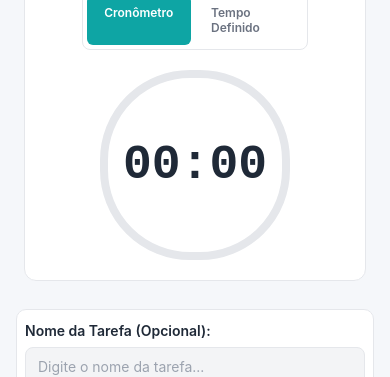
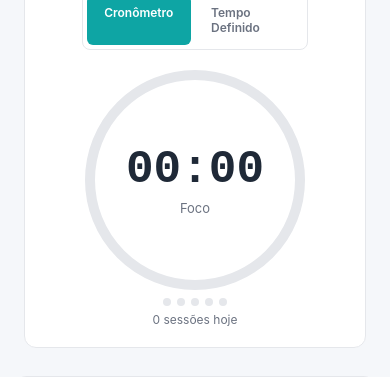
Before and after one commit to PedroCruzDm/Orbis_App, a React Native app: screen / in a window 390 px wide. Both pictures are taken after a click on the button "Modo Foco". Shown: the part 229-606 px from the top of the page. Built offline with nearby package versions, Linux system fonts and the light colour scheme; no server answers.

Commit message:
Atualização da interface do Modo Foco

```diff
--- a/src/components/foco/modo_foco.jsx
+++ b/src/components/foco/modo_foco.jsx
@@ -1,5 +1,6 @@
 import React, { useEffect, useRef, useState } from "react";
 import { View, Text, StyleSheet, TouchableOpacity, ScrollView, TextInput, FlatList, Dimensions, Modal, Alert } from "react-native";
+import Svg, { Circle } from 'react-native-svg';
 import { MaterialCommunityIcons } from "@expo/vector-icons";
 import { formatHMS } from "../../services/evaluator";
 import { onAuthStateChanged } from "firebase/auth";
@@ -41,6 +42,12 @@ export default function Modo_Foco() {
   const [consecutiveDays, setConsecutiveDays] = useState(0);
   const timerRef = useRef(null);
 
+  const formatMMSS = (secs) => {
+    const m = Math.floor(secs / 60);
+    const s = secs % 60;
+    return `${String(m).padStart(2, '0')}:${String(s).padStart(2, '0')}`;
+  };
+
   const sortHistoryRecords = (list = []) => {
     return [...list].sort((a, b) => toDateMs(b.timestamp || b.date || b.id) - toDateMs(a.timestamp || a.date || a.id));
   };
@@ -159,25 +166,18 @@ export default function Modo_Foco() {
     }
   };
 
-  // Ao logar, carrega dados de foco do usuário (com defaults 0 se vazio)
-  useEffect(() => {
-    const unsub = onAuthStateChanged(auth, async (user) => {
-      if (!user) {
-        setUserUid(null);
-        setXpToday(0);
-        setXpTotal(0);
-        return;
-      }
-      setUserUid(user.uid);
+  // Função para recarregar dados do histórico
+  const reloadFocusHistory = async (uid) => {
+    if (!uid) return;
     try {
-        const data = await getUser(user.uid);
+      const data = await getUser(uid);
       const foco = data?.ferramentas?.foco || {};
       const tarefas = foco?.tarefas || {};
       const pontos = foco?.pontos || {};
       const nivel = foco?.nivel || {};
 
       // Prune listas temporárias conforme política
-        const pruned = await pruneTemporaryLists(user.uid);
+      const pruned = await pruneTemporaryLists(uid);
       const historicoList = pruned && Array.isArray(pruned.historico)
         ? pruned.historico
         : Array.isArray(tarefas.listaHistorico) ? tarefas.listaHistorico : [];
@@ -192,12 +192,32 @@ export default function Modo_Foco() {
       setPointsToday(typeof pontos.pontosHoje === "number" ? pontos.pontosHoje : 0);
       setXpToday(typeof nivel.xpHoje === "number" ? nivel.xpHoje : 0);
     } catch (e) {
-        // Mantém defaults locais se houver erro
-      }
+      console.error("Erro ao recarregar histórico:", e);
+    }
+  };
+
+  // Ao logar, carrega dados de foco do usuário (com defaults 0 se vazio)
+  useEffect(() => {
+    const unsub = onAuthStateChanged(auth, async (user) => {
+      if (!user) {
+        setUserUid(null);
+        setXpToday(0);
+        setXpTotal(0);
+        return;
+      }
+      setUserUid(user.uid);
+      await reloadFocusHistory(user.uid);
     });
     return () => unsub();
   }, []);
 
+  // Recarrega dados quando o modal de histórico é aberto (mas apenas se o timer não estiver rodando)
+  useEffect(() => {
+    if (showHistoryModal && userUid && !running) {
+      reloadFocusHistory(userUid);
+    }
+  }, [showHistoryModal, userUid]);
+
   const onStopAndValidate = async () => {
     setRunning(false);
     let validationResult = null;
@@ -205,12 +225,15 @@ export default function Modo_Foco() {
     if (timerMode === 'cronometro') {
 
       // Modo cronômetro: XP (5-10) após 20min; falha se <20min
-      const minutes = Math.floor(elapsed / 60);
+      const minutes = Math.floor(elapsed / 60);  // Bônus: +2 XP a cada 10 minutos extras
       if (minutes >= 20) {
-        const xpGenerated = Math.floor(Math.random() * 6) + 5; // 5-10
+        const baseXp = Math.floor(Math.random() * 6) + 5; // 5-10
+        const extraMinutes = minutes - 20; // Minutos além dos 20 iniciais
+        const bonusXp = Math.floor(extraMinutes / 10) * 2; // +2 XP a cada 10 min
+        const xpGenerated = baseXp + bonusXp;
         validationResult = {
           status: 'Sucesso',
-          message: 'Foco Profundo Concluído! Excelente trabalho.',
+          message: `Foco Profundo Concluído! Excelente trabalho.${bonusXp > 0 ? ` +${bonusXp} XP bônus!` : ''}`,
           xp: xpGenerated
         };
       } else {
@@ -439,30 +462,64 @@ export default function Modo_Foco() {
         </View>
 
           <View style={styles.timerCircle}>
-            {timerMode === 'cronometro' ? (
-              <Text style={styles.timerText}>
-                {String(Math.floor(elapsed / 60)).padStart(2, '0')}:{String(elapsed % 60).padStart(2, '0')}
-              </Text>
-            ) : (
-              <View style={styles.timerCountdown}>
-                {elapsed >= customTime ? (
-                  <>
-                    <Text style={[styles.timerText, { color: '#10B981', fontSize: 40 }]} numberOfLines={1}>
-                      +{String(Math.floor((elapsed - customTime) / 60)).padStart(2, '0')}:{String((elapsed - customTime) % 60).padStart(2, '0')}
-                    </Text>
-                    <Text style={styles.timerSubtext}>tempo extra</Text>
-                  </>
-                ) : (
-                  <>
-                    <Text style={styles.timerText}>
-                      {String(Math.floor((customTime - elapsed) / 60)).padStart(2, '0')}:{String((customTime - elapsed) % 60).padStart(2, '0')}
-                    </Text>
-                    <Text style={styles.timerSubtext}>de {Math.floor(customTime / 60)} min</Text>
-                  </>
-                )}
-              </View>
-            )}
-          </View>
+            {/* Circular progress */}
+            {(() => {
+              const size = 220;
+              const strokeWidth = 10;
+              const radius = (size - strokeWidth) / 2;
+              const circumference = 2 * Math.PI * radius;
+              const total = timerMode === 'tempo' ? customTime : 1500; // 25min padrão para cronômetro
+              const effectiveElapsed = timerMode === 'tempo' ? Math.min(elapsed, customTime) : elapsed % total;
+              const pct = Math.max(0, Math.min(100, Math.round((effectiveElapsed / total) * 100)));
+              const dashOffset = circumference - (pct / 100) * circumference;
+              const label = selectedCategory === 'descanso' ? 'Pausa Curta' : (currentFocusTaskName?.trim() || (currentCategory?.label || 'Foco'));
+              const timeText = timerMode === 'tempo'
+                ? (elapsed >= customTime ? `+${formatMMSS(elapsed - customTime)}` : formatMMSS(customTime - elapsed))
+                : (elapsed >= 3600 ? formatHMS(elapsed) : formatMMSS(elapsed));
+              return (
+                <View style={{ width: size, height: size, alignItems: 'center', justifyContent: 'center' }}>
+                  <Svg width={size} height={size} style={styles.timerSvg}>
+                    <Circle cx={size/2} cy={size/2} r={radius} stroke="#E5E7EB" strokeWidth={strokeWidth} fill="none" />
+                    <Circle
+                      cx={size/2}
+                      cy={size/2}
+                      r={radius}
+                      stroke="#10B981"
+                      strokeWidth={strokeWidth}
+                      fill="none"
+                      strokeDasharray={circumference}
+                      strokeDashoffset={dashOffset}
+                      strokeLinecap="round"
+                      transform={`rotate(-270 ${size/2} ${size/2})`}
+                    />
+                  </Svg>
+                  <View style={styles.timerCenter}>
+                    <Text style={[styles.timerValueText, elapsed >= 3600 && { fontSize: 40 }]} numberOfLines={1} adjustsFontSizeToFit>
+                      {timeText}
+                    </Text>
+                    <Text style={styles.timerLabelText}>{label}</Text>
+                  </View>
+                </View>
+              );
+            })()}
+          </View>
+
+          {/* Dots + sessões hoje */}
+          {(() => {
+            const todayStr = new Date().toLocaleDateString('pt-BR', { day: '2-digit', month: '2-digit', year: 'numeric' });
+            const sessionsToday = history.filter(h => (h.dia || h.date || '').includes(todayStr)).length;
+            const dots = 5;
+            return (
+              <View style={styles.sessionsRow}>
+                <View style={styles.dotsRow}>
+                  {Array.from({ length: dots }, (_, i) => (
+                    <View key={`dot-${i}`} style={[styles.dot, i < Math.min(sessionsToday, dots) && styles.dotActive]} />
+                  ))}
+                </View>
+                <Text style={styles.sessionsText}>{sessionsToday} sessões hoje</Text>
+              </View>
+            );
+          })()}
           {running && currentCategory && (
             <View style={styles.activeCategoryPill}>
               <MaterialCommunityIcons name={currentCategory.icon} size={16} color="#0EA5A4" />
@@ -984,23 +1041,22 @@ const styles = StyleSheet.create({
     borderColor: "#E5E7EB",
   },
   timerCircle: {
-    width: 190,
-    height: 190,
-    borderRadius: 90,
-    borderWidth: 8,
-    borderColor: "#E5E7EB",
+    width: 220,
+    height: 220,
     alignItems: "center",
     justifyContent: "center",
-    paddingHorizontal: 10,
-  },
-  timerText: {
-    fontSize: 48,
+  },
+  timerSvg: { position: 'absolute' },
+  timerCenter: { alignItems: 'center', justifyContent: 'center' },
+  timerValueText: {
+    fontSize: 46,
     fontWeight: "700",
     color: "#1F2937",
     fontFamily: "monospace",
     textAlign: "center",
     includeFontPadding: false,
   },
+  timerLabelText: { fontSize: 13, color: "#6B7280", marginTop: 4 },
   timerCountdown: {
     alignItems: "center",
     justifyContent: "center",
@@ -1064,6 +1120,15 @@ const styles = StyleSheet.create({
     marginBottom: 16,
     paddingHorizontal: 8,
   },
+  roundControlsRow: { flexDirection: 'row', alignItems: 'center', justifyContent: 'center', gap: 18, marginTop: 12, marginBottom: 8 },
+  roundBtn: { width: 48, height: 48, borderRadius: 24, backgroundColor: '#FFFFFF', borderWidth: 1, borderColor: '#E5E7EB', alignItems: 'center', justifyContent: 'center' },
+  roundBtnPrimary: { width: 64, height: 64, borderRadius: 32, backgroundColor: '#8B5CF6', alignItems: 'center', justifyContent: 'center', shadowColor: '#8B5CF6', shadowOpacity: 0.25, shadowRadius: 8, elevation: 4 },
+  roundBtnPrimaryActive: { backgroundColor: '#6366F1' },
+  sessionsRow: { alignItems: 'center', justifyContent: 'center', marginTop: 8 },
+  dotsRow: { flexDirection: 'row', gap: 6, marginBottom: 6 },
+  dot: { width: 8, height: 8, borderRadius: 4, backgroundColor: '#E5E7EB' },
+  dotActive: { backgroundColor: '#6EE7B7' },
+  sessionsText: { fontSize: 12, color: '#6B7280' },
   btnStart: {
     flex: 1,
     flexDirection: "row",
```
Lines whose indentation alone changed are shown as unchanged.
